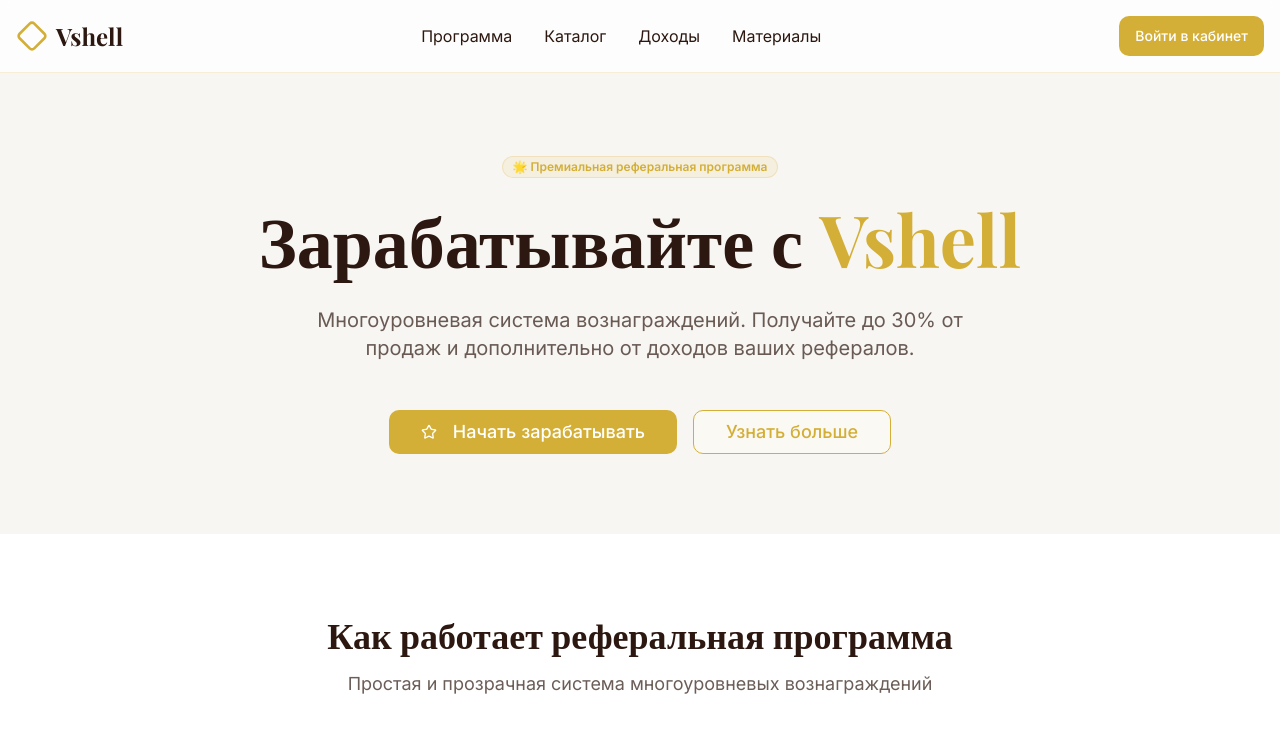
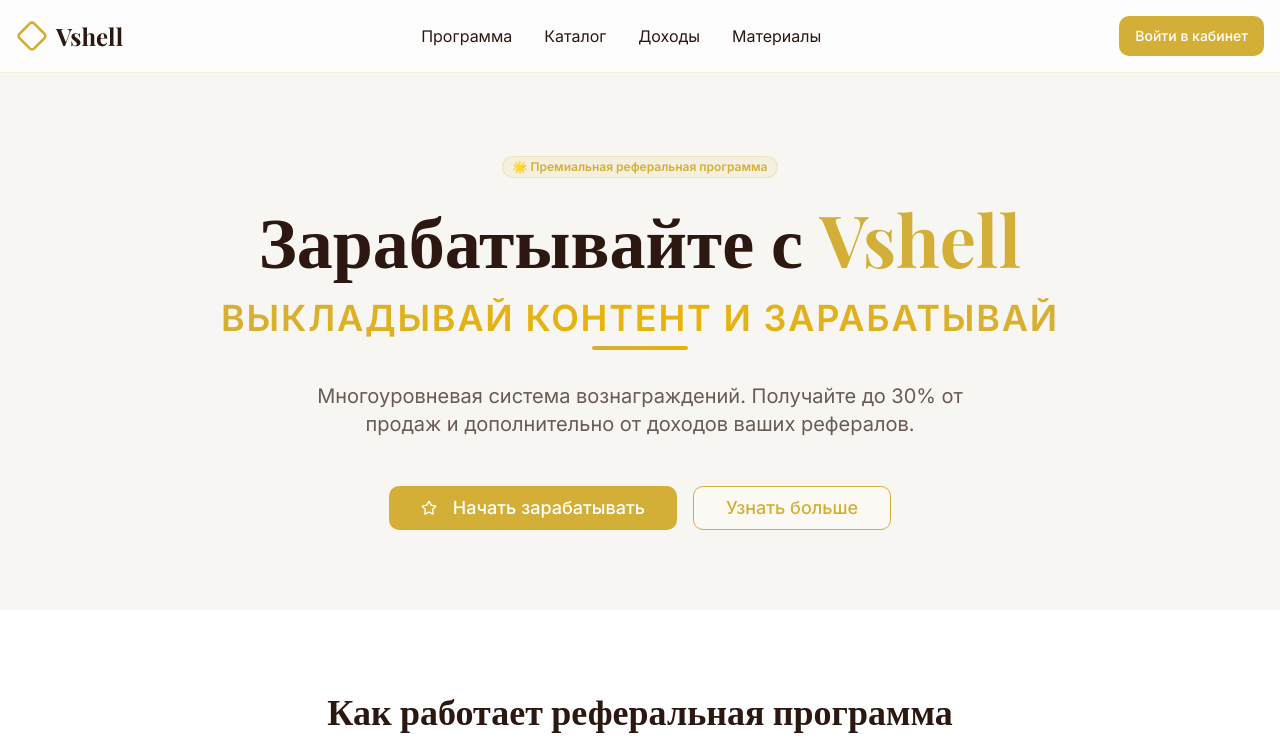
Before and after one commit to pr-poehali-dev/cosmetics-referral-site, a React (Vite) app: page / in a window 1280 px wide. Shown: the top 750 px of the page. Built offline with nearby package versions, Linux system fonts and the light colour scheme.

Commit message:
feat: добавить функционал монетизации контента

```diff
--- a/src/pages/Index.tsx
+++ b/src/pages/Index.tsx
@@ -35,10 +35,16 @@ const Index = () => {
             <Badge className="mb-6 bg-gold/10 text-gold border-gold/20" variant="outline">
               🌟 Премиальная реферальная программа
             </Badge>
-            <h1 className="text-5xl md:text-7xl font-display font-bold text-dark-brown mb-8 leading-tight">
+            <h1 className="text-5xl md:text-7xl font-display font-bold text-dark-brown mb-6 leading-tight">
               Зарабатывайте с
               <span className="text-gold"> Vshell</span>
             </h1>
+            <div className="mb-8">
+              <div className="text-3xl md:text-4xl font-bold text-gold bg-gradient-to-r from-gold via-yellow-500 to-gold bg-clip-text text-transparent mb-2 uppercase tracking-wider">
+                выкладывай контент и зарабатывай
+              </div>
+              <div className="w-24 h-1 bg-gradient-to-r from-gold to-yellow-500 mx-auto rounded-full"></div>
+            </div>
             <p className="text-xl text-dark-brown/70 mb-12 max-w-2xl mx-auto">
               Многоуровневая система вознаграждений. Получайте до 30% от продаж и дополнительно от доходов ваших рефералов.
             </p>
```
